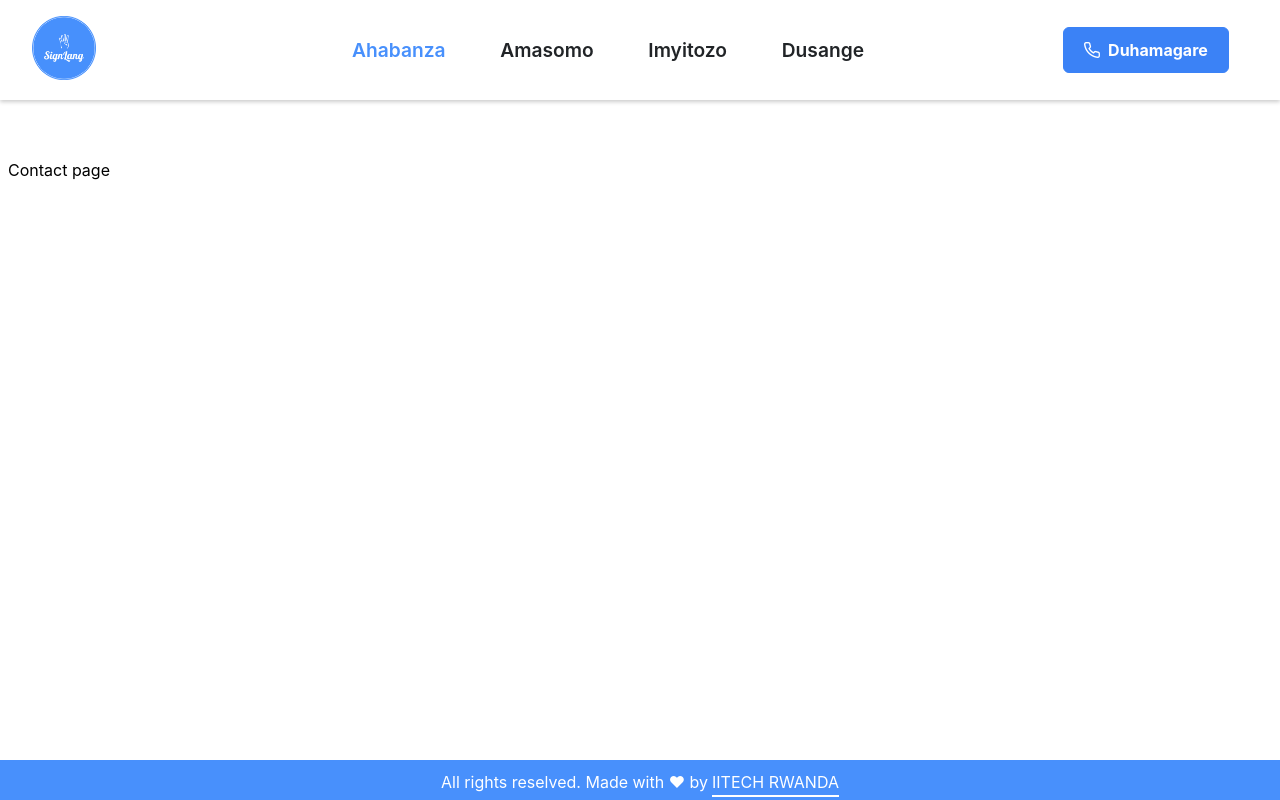
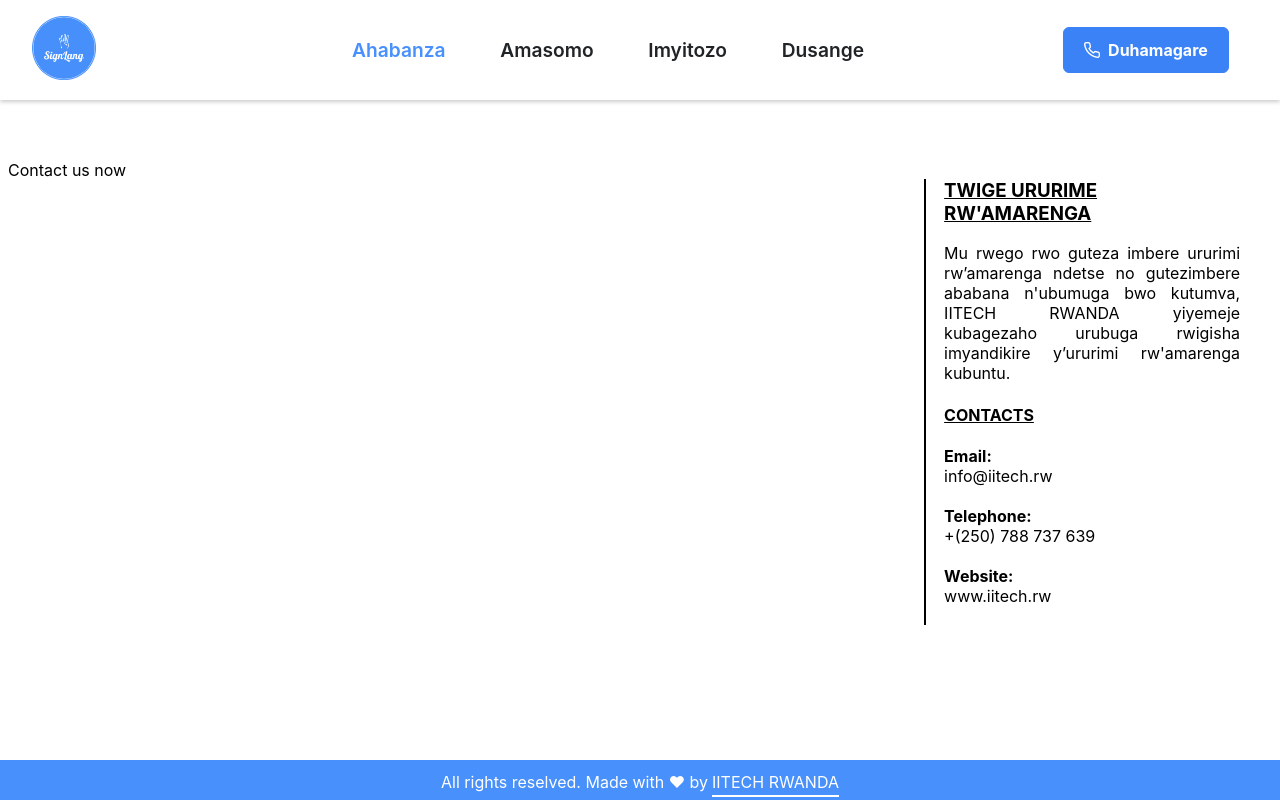
Before and after one commit to ngabo-dev/fluentfusion_frontend, a React (Vite) app: page /contact in a window 1280 px wide. Built offline with nearby package versions, Linux system fonts and the light colour scheme.

Commit message:
Updating

```diff
--- a/index.html
+++ b/index.html
@@ -5,6 +5,7 @@
     <link rel="icon" type="image/svg+xml" href="/logo-blue.png" />
     <meta name="viewport" content="width=device-width, initial-scale=1.0" />
     <title>TWIGE AMARENGA</title>
+    <meta name="google-site-verification" content="IkXIlBuyLB2mtey7lDd8xbRUouPZ-YlJJubrLyGkEfw" />
   </head>
   <body>
     <div id="root"></div>
--- a/src/pages/Contact.jsx
+++ b/src/pages/Contact.jsx
@@ -1,12 +1,20 @@
 import React from 'react'
 import styled from "styled-components"
+import ContactDiv from '../components/ContactDiv'
 
 function Contact() {
   return (
     <div>
 
     <Container>
-        Contact page
+    <div style={{ display: 'flex', flexWrap: 'wrap', justifyContent: 'space-between' }}>
+        <div style={{ flex: '1 0 70%' }}>
+          Contact us now
+        </div>
+        <div style={{ flex: '1 0 26%', marginLeft: '12px' }}>
+          <ContactDiv />
+        </div>
+      </div>
     </Container>
     </div>
   )
```
